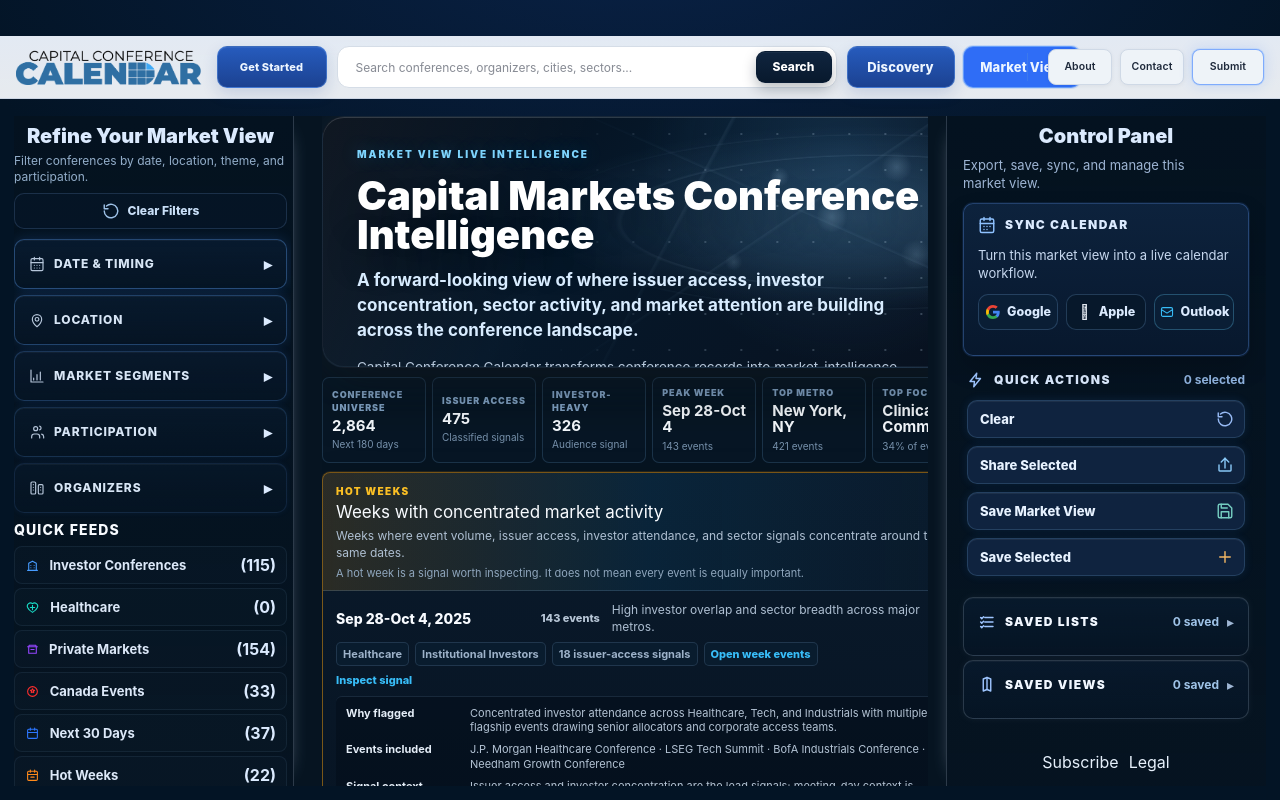
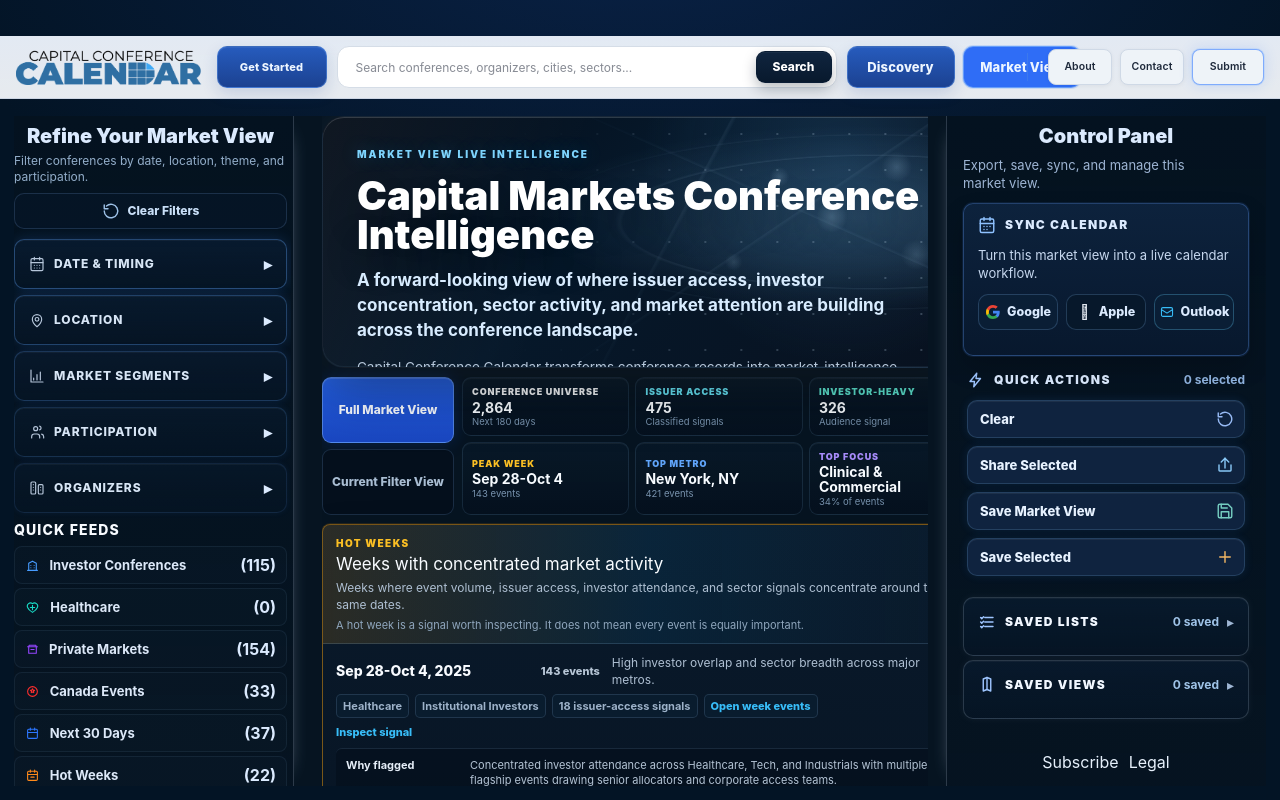
Before and after one commit to Capitalconferencecalendar/capital-conference-calendar, a Next.js app: page /preview/market-view-v3 in a window 1280 px wide. Built offline with nearby package versions, Linux system fonts and the light colour scheme.

Commit message:
Refine Market View V3 KPI strip

```diff
--- a/app/preview/market-view-v3/MarketViewV3PreviewClient.tsx
+++ b/app/preview/market-view-v3/MarketViewV3PreviewClient.tsx
@@ -1,7 +1,7 @@
 "use client";
 
 import { useEffect, useMemo, useState } from "react";
-import type { ReactNode } from "react";
+import type { CSSProperties, ReactNode } from "react";
 
 const metroStorageKey = "marketViewV3.primaryMetro";
 
@@ -238,11 +238,15 @@ export default function MarketViewV3PreviewClient() {
         .v3-metric span { color: #8fb3d4; font-size: 9px; font-weight: 900; letter-spacing: .1em; text-transform: uppercase; }
         .v3-metric strong { color: #f8fbff; font-size: 12px; }
         .v3-metric small { color: #7290ad; font-size: 10px; text-align: right; }
-        .v3-kpi-strip { display: grid; grid-template-columns: repeat(6,minmax(0,1fr)); gap: 6px; }
-        .v3-kpi { min-height: 54px; padding: 8px 9px; border-radius: 7px; border: 1px solid rgba(82,126,170,.28); background: rgba(8,24,39,.82); display: grid; align-content: center; gap: 3px; }
-        .v3-kpi span { color: #83a5c7; font-size: 9px; text-transform: uppercase; letter-spacing: .1em; font-weight: 900; }
-        .v3-kpi strong { color: #f7fbff; font-size: 15px; line-height: 1.1; }
-        .v3-kpi small { color: #7892ad; font-size: 10px; }
+        .v3-kpi-strip { display: grid; grid-template-columns: 132px minmax(0,1fr); gap: 8px; align-items: stretch; }
+        .v3-view-toggle { display: grid; grid-template-rows: repeat(2,minmax(0,1fr)); gap: 6px; }
+        .v3-view-toggle button { min-height: 42px; border-radius: 9px; border: 1px solid rgba(88,132,180,.26); background: rgba(5,16,29,.92); color: #a9bdd2; font-size: 12px; font-weight: 800; cursor: pointer; }
+        .v3-view-toggle button.is-active { background: linear-gradient(180deg,rgba(37,99,235,.95),rgba(29,78,216,.88)); border-color: rgba(147,197,253,.42); color: #f8fbff; box-shadow: inset 0 1px 0 rgba(255,255,255,.14), 0 0 18px rgba(37,99,235,.22); }
+        .v3-kpi-grid { display: grid; grid-template-columns: repeat(3,minmax(0,1fr)); gap: 6px; }
+        .v3-kpi { min-height: 42px; padding: 7px 9px; border-radius: 9px; border: 1px solid rgba(103,142,181,.18); background: linear-gradient(180deg,rgba(8,25,41,.78),rgba(5,17,30,.82)); display: grid; align-content: center; gap: 2px; box-shadow: inset 0 1px 0 rgba(255,255,255,.05); }
+        .v3-kpi span { color: var(--kpi-accent,#cbd5e1); font-size: 9px; text-transform: uppercase; letter-spacing: .1em; font-weight: 900; }
+        .v3-kpi strong { color: #f7fbff; font-size: 14px; line-height: 1.05; }
+        .v3-kpi small { color: #7892ad; font-size: 9.5px; line-height: 1.1; }
         .v3-primary-stack { display: grid; gap: 9px; }
         .v3-product { overflow: hidden; padding: 0; border-radius: 8px; }
         .v3-product.hot { border-color: rgba(245,158,11,.48); box-shadow: 0 0 0 1px rgba(245,158,11,.12), 0 18px 42px rgba(0,0,0,.24); }
@@ -389,13 +393,23 @@ export default function MarketViewV3PreviewClient() {
           </section>
 
           <section className="v3-kpi-strip" aria-label="Market View KPI strip">
-            {kpis.map(([label, value, note]) => (
-              <div className="v3-kpi" key={label}>
-                <span>{label}</span>
-                <strong>{value}</strong>
-                <small>{note}</small>
-              </div>
-            ))}
+            <div className="v3-view-toggle" aria-label="Market view scope">
+              <button type="button" className="is-active">Full Market View</button>
+              <button type="button">Current Filter View</button>
+            </div>
+            <div className="v3-kpi-grid">
+              {kpis.map(([label, value, note], index) => (
+                <div
+                  className="v3-kpi"
+                  key={label}
+                  style={{ "--kpi-accent": ["#f8fafc", "#67e8f9", "#5eead4", "#fbbf24", "#60a5fa", "#a78bfa"][index] } as CSSProperties}
+                >
+                  <span>{label}</span>
+                  <strong>{value}</strong>
+                  <small>{note}</small>
+                </div>
+              ))}
+            </div>
           </section>
 
           <section className="v3-primary-stack">
```
